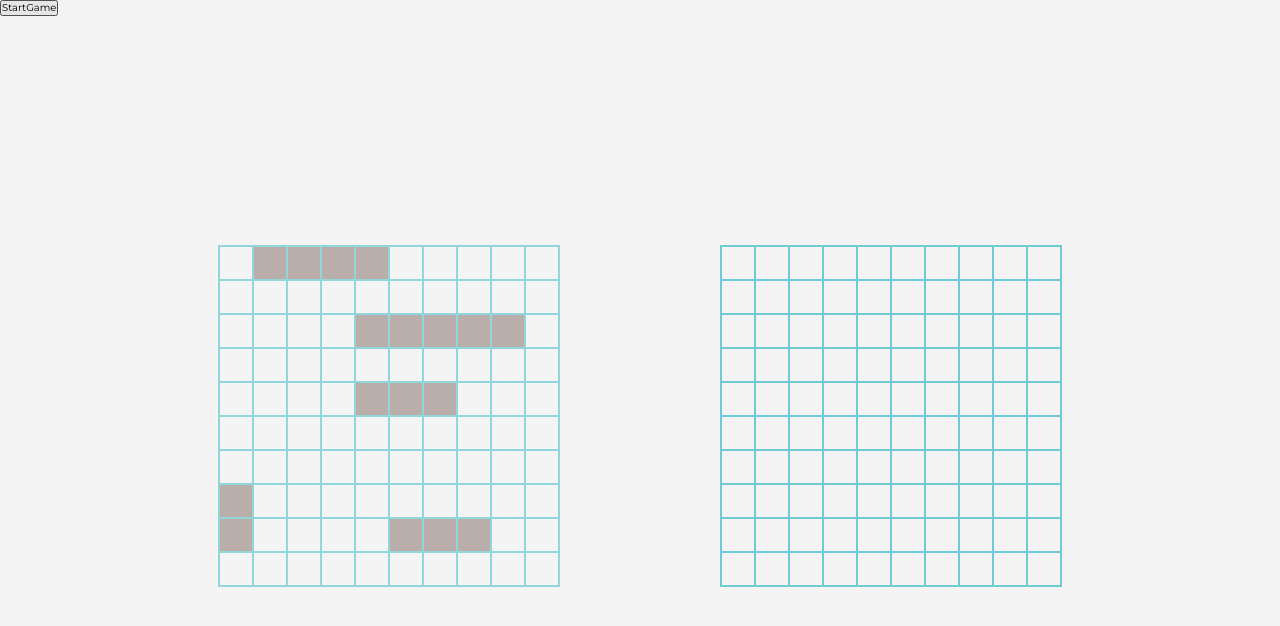
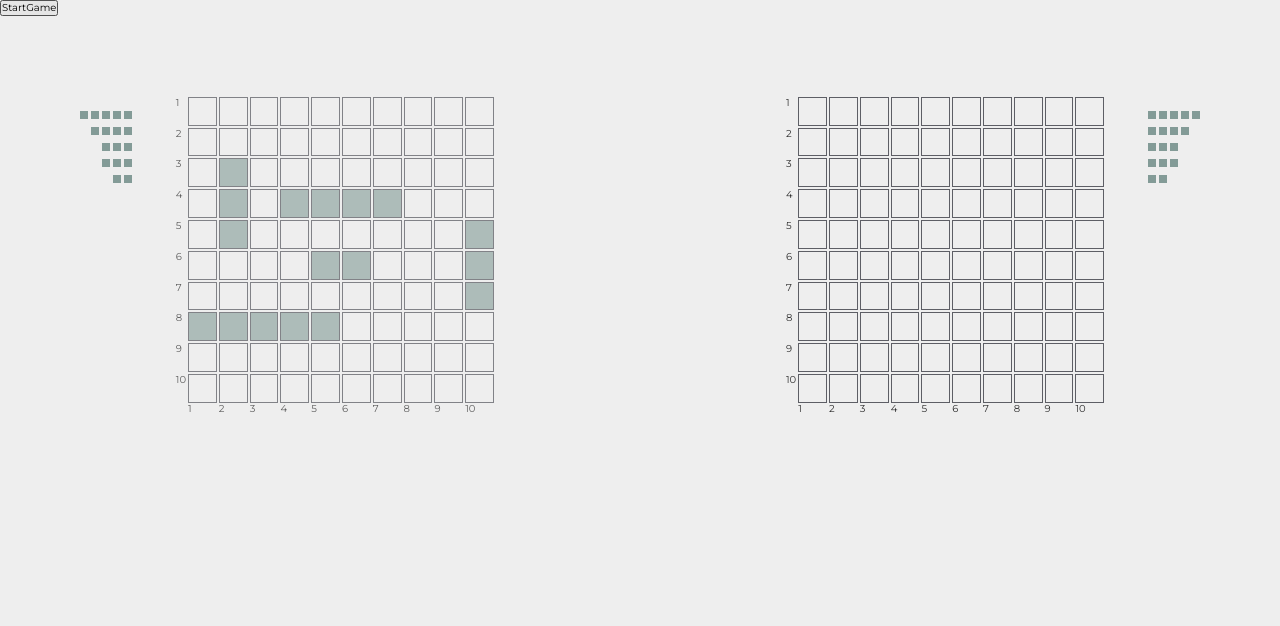
Before and after one commit to EriBloo/battleship, a React (Create React App) app: page / in a window 1280 px wide. Shown: the top 626 px of the page. Built offline with nearby package versions, Linux system fonts and the light colour scheme.

Commit message:
Modified look

```diff
--- a/src/components/App.tsx
+++ b/src/components/App.tsx
@@ -1,4 +1,4 @@
-import React, { ReactElement, useState, useEffect } from 'react';
+import React, { ReactElement, useState } from 'react';
 import Boards from './Boards';
 import Game from '../scripts/Game';
 import 'normalize.css';
@@ -13,11 +13,6 @@ function App(): ReactElement {
     game.init();
   };
 
-  useEffect(() => {
-    game.getPlayer(0).getBoard.distributeShips(ships);
-    setUpdate((prevState) => 1 - prevState);
-  }, []);
-
   return (
     <div className="app">
       <button type="button" onClick={initGame}>
--- a/src/components/Boards.tsx
+++ b/src/components/Boards.tsx
@@ -1,29 +1,35 @@
 import React, { ReactElement, useEffect, useState } from 'react';
 import Board from './Board';
+import DisplayShips from './DisplayShips';
 import Game from '../scripts/Game';
 import '../styles/Boards.scss';
+import Battleship from '../scripts/Battleship';
 
 function Boards(props: { game: Game; update: number }): ReactElement {
   const [turn, setTurn] = useState(props.game.getTurn);
-  const [statePlayer, setStatePlayer] = useState(
+  const [statePlayer, setStatePlayer] = useState<{ [state: string]: [number, number][] }>(
     props.game.getPlayer(0).getBoard.getBoardStates,
   );
-  const [stateComputer, setStateComputer] = useState(
+  const [stateComputer, setStateComputer] = useState<{ [state: string]: [number, number][] }>(
     props.game.getPlayer(1).getBoard.getBoardStates,
   );
+  const [shipsPlayer, setShipsPlayer] = useState<Battleship[]>(props.game.getPlayer(0).getBoard.getShips);
+  const [shipsComputer, setShipsComputer] = useState<Battleship[]>(props.game.getPlayer(1).getBoard.getShips);
 
-  function timeout(min: number, max: number) {
-    return new Promise((resolve) =>
-      setTimeout(resolve, Math.floor(Math.random() * (max - min)) + min),
-    );
-  }
-
-  function updateStatePlayer() {
+  function updateStatePlayer(): void {
     setStatePlayer(props.game.getPlayer(0).getBoard.getBoardStates);
   }
 
-  function updateStateComputer() {
+  function updateStateComputer(): void {
     setStateComputer(props.game.getPlayer(1).getBoard.getBoardStates);
+  }
+
+  function updateShipsPlayer(): void {
+    setShipsPlayer(props.game.getPlayer(0).getBoard.getShips);
+  }
+
+  function updateShipsComputer(): void {
+    setShipsComputer(props.game.getPlayer(1).getBoard.getShips);
   }
 
   function updateTurn() {
@@ -31,11 +37,18 @@ function Boards(props: { game: Game; update: number }): ReactElement {
   }
 
   async function loop(loc: [number, number]): Promise<void> {
+    function timeout(min: number, max: number) {
+      return new Promise((resolve) =>
+        setTimeout(resolve, Math.floor(Math.random() * (max - min)) + min),
+      );
+    }
+
     if (props.game.getWinner === -1) {
       const success = props.game.playerTurn([loc[0], loc[1]]);
       if (success) {
         props.game.setWinner = props.game.isWinner();
         updateStateComputer();
+        updateShipsComputer();
         if (props.game.getWinner === -1) {
           props.game.next();
           updateTurn();
@@ -45,6 +58,7 @@ function Boards(props: { game: Game; update: number }): ReactElement {
           props.game.next();
           updateTurn();
           updateStatePlayer();
+          updateShipsPlayer();
         }
       }
     }
@@ -66,7 +80,9 @@ function Boards(props: { game: Game; update: number }): ReactElement {
   }, [props.update]);
 
   return (
+    <div className="boards-container">
       <div className="board-container">
+        <DisplayShips player='player' ships={shipsPlayer} />
         <Board
           player={0}
           game={props.game}
@@ -76,6 +92,8 @@ function Boards(props: { game: Game; update: number }): ReactElement {
           move={moveShip}
           turn={turn}
         />
+      </div>
+      <div className="board-container">
         <Board
           player={1}
           game={props.game}
@@ -85,6 +103,8 @@ function Boards(props: { game: Game; update: number }): ReactElement {
           move={moveShip}
           turn={turn}
         />
+        <DisplayShips player='computer' ships={shipsComputer} />
+      </div>
     </div>
   );
 }
--- /dev/null
+++ b/src/components/DisplayShips.tsx
@@ -0,0 +1,28 @@
+import React, { ReactElement } from 'react';
+import Battleship from '../scripts/Battleship';
+import '../styles/DisplayShips.scss';
+
+function DisplayShips(props: {
+  player: string;
+  ships: Battleship[];
+}): ReactElement {
+  return (
+    <div className={`ships-container ${props.player}`}>
+      {props.ships.map((ship, i) => {
+        return (
+          <div key={i} className="ship-wrapper">
+            {ship.getParts.map((_, j) => {
+              if (ship.isSunk()) {
+                return <div key={j} className="part sunk" />;
+              } else {
+                return <div key={j} className="part" />;
+              }
+            })}
+          </div>
+        );
+      })}
+    </div>
+  );
+}
+
+export default DisplayShips;
--- a/src/scripts/Game.ts
+++ b/src/scripts/Game.ts
@@ -17,6 +17,9 @@ class Game {
     this.currentPlayer = 0;
     this.initialized = false;
     this.winner = -1;
+
+    this.players[0].getBoard.distributeShips(this.shipSizes);
+    this.players[1].getBoard.distributeShips(this.shipSizes);
   }
 
   init(): void {
@@ -24,7 +27,6 @@ class Game {
       this.players[0].getBoard.getShips.length === this.shipSizes.length &&
       !this.initialized
     ) {
-      this.players[1].getBoard.distributeShips(this.shipSizes);
       this.initialized = true;
     }
   }
--- a/src/styles/Board.scss
+++ b/src/styles/Board.scss
@@ -1,22 +1,42 @@
 .board-wrapper {
-  width: 20rem;
-  height: 20rem;
-  background-color: #00acb5ad;
   opacity: .6;
+  counter-reset: row;
+  counter-reset: column;
 
   .board-row {
+    counter-increment: row;
+
+    &:last-child {
+
+      .board-element {
+        counter-increment: column;
+
+        &::after {
+          content: counter(column);
+        }
+      }
+    }
+
+    &::before {
+      content: counter(row);
+    }
 
     .board-element {
 
+      &:first {
+        background-color: red;
+      }
+
       .board-tile {
         position: relative;
-        width: 2rem;
-        height: 2rem;
-        background-color: #f4f4f4;
+        width: calc(1rem + 1vw);
+        height: calc(1rem + 1vw);
+        background-color: #eeeeee;
+        border: 1px solid #393b44;
       }
 
       .ship-not-hit {
-        background-color: #92817a;
+        background-color: #839b97;
         cursor: pointer;
       }
 
@@ -36,7 +56,7 @@
       }
 
       .ship-sunk {
-        background-color: #707070;
+        background-color: #bbbbbb;
 
         &::after {
           content: '\f00d';
@@ -66,11 +86,22 @@
       }
 
       .marked {
-        background-color: #5c6e91;
+        background-color: #9f5f80;
       }
 
       .marked-origin {
-        border: 1px solid #5c6e91;
+        background-color: #9f5f80;
+
+        &::after {
+          content: '\f0e2';
+          position: absolute;
+          font-family: 'Font Awesome 5 Free';
+          font-weight: 900;
+          font-size: 10px;
+          left: 50%;
+          top: 50%;
+          transform: translate(-50%, -50%);
+        }
       }
 
       .valid {
@@ -78,7 +109,7 @@
       }
 
       .valid-origin {
-        border: 1px solid #8db596;
+        background-color: #8db596;
       }
     }
   }
--- a/src/styles/Boards.scss
+++ b/src/styles/Boards.scss
@@ -1,26 +1,16 @@
-.board-container {
+.boards-container {
   width: 100vw;
-  height: 100vh;
+  height: 60vh;
   display: flex;
   flex-wrap: wrap;
   justify-content: center;
   align-items: center;
   gap: 10rem;
 
-  .ships-wrapper {
+  .board-container {
     display: flex;
-    flex-direction: column;
+    padding: 0 4rem 0 4rem;
     gap: 0.5rem;
-
-    .ship {
-      display: flex;
-      gap: 0.3rem;
-
-      .part {
-        width: 2rem;
-        height: 2rem;
-        background-color: chartreuse;
-      }
-    }
+    position: relative;
   }
 }
--- /dev/null
+++ b/src/styles/DisplayShips.scss
@@ -0,0 +1,37 @@
+.ships-container {
+  position: absolute;
+  display: flex;
+  flex-direction: column;
+  gap: 0.5rem;
+  top: 1rem;
+
+  .ship-wrapper {
+    display: flex;
+    gap: 0.2rem;
+
+    .part {
+      width: 0.5rem;
+      height: 0.5rem;
+      background-color: #839b97;
+    }
+
+    .sunk {
+      background-color: #bbbbbb;
+    }
+  }
+}
+
+.player {
+  align-items: flex-end;
+  right: 95%;
+}
+
+.computer {
+  left: 95%;
+}
+
+@media all and (max-width: 500px) {
+  .ships-container {
+    display: none;
+  }
+}
--- a/src/styles/index.scss
+++ b/src/styles/index.scss
@@ -9,7 +9,7 @@
 body {
   font-size: 62.5%;
   font-family: 'Montserrat', sans-serif;
-  background-color: #f4f4f4;
+  background-color: #eeeeee;
   -webkit-font-smoothing: antialiased;
   -moz-osx-font-smoothing: grayscale;
 }
```
Lines whose indentation alone changed are shown as unchanged.
